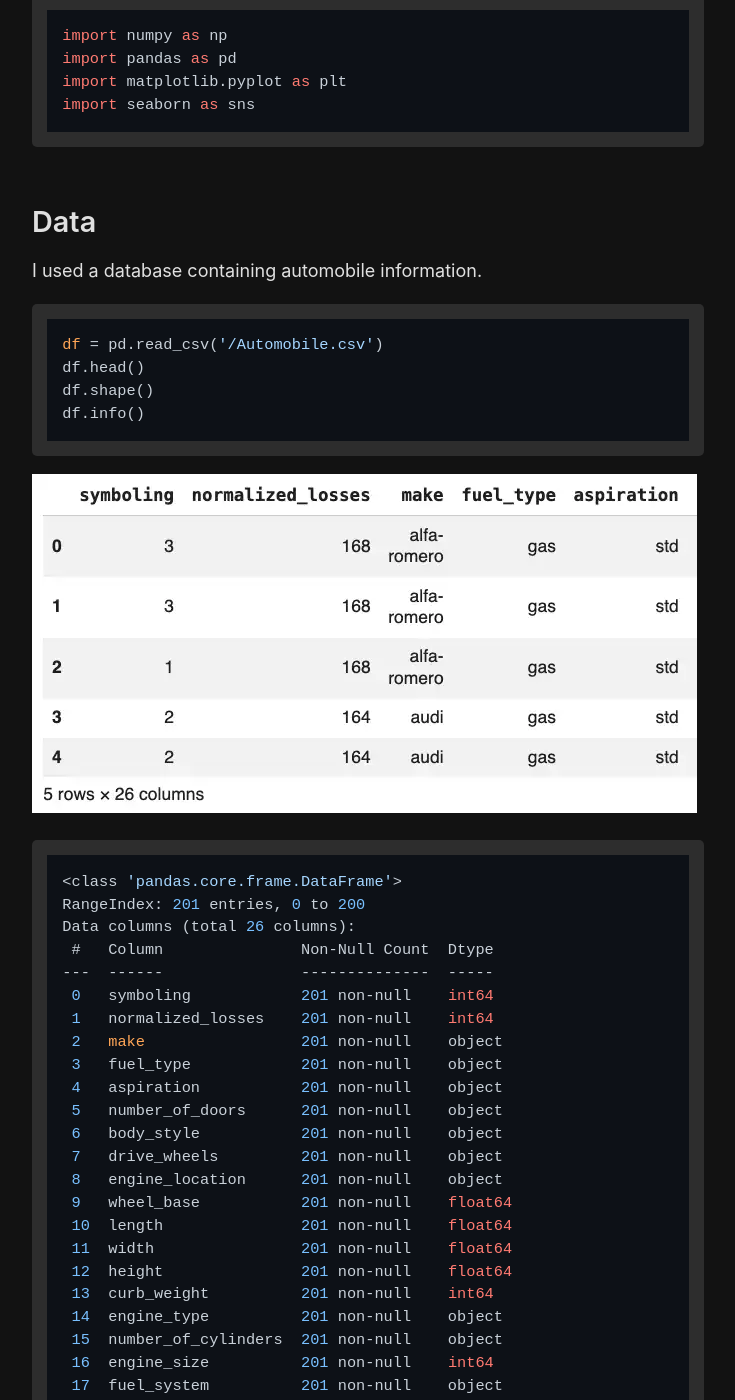
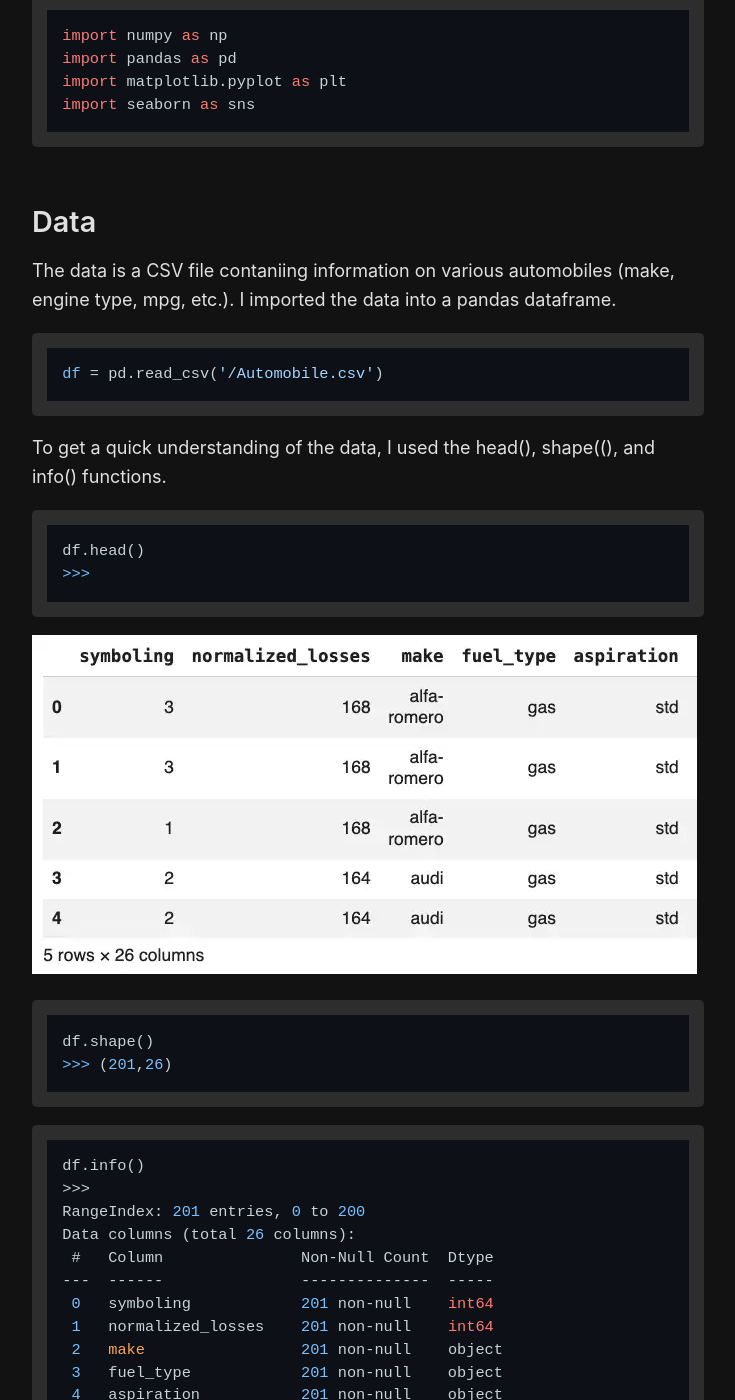
Before and after one commit to JNPyles/JNPyles.github.io, a Jekyll site: the page built from _posts/2024-02-18-Python-Data-Visualization.md, in a window 1280 px wide and 1400 px high, scrolled down 404 px. Shown: the whole window, without its empty margins (272-1007 px from the left). Built offline with Jekyll 4.4.1, drawn with Linux system fonts in a browser that asks for light colours; nearby versions of some CDN libraries.

Commit message:
Update 2024-02-18-Python-Data-Visualization.md

````diff
--- a/_posts/2024-02-18-Python-Data-Visualization.md
+++ b/_posts/2024-02-18-Python-Data-Visualization.md
@@ -18,18 +18,27 @@ import seaborn as sns
 ```
 
 # Data
-I used a database containing automobile information.
+The data is a CSV file contaniing information on various automobiles (make, engine type, mpg, etc.). I imported the data into a pandas dataframe.
+```
+df = pd.read_csv('/Automobile.csv')
+```
+
+To get a quick understanding of the data, I used the head(), shape((), and info() functions.
 
 ```
-df = pd.read_csv('/Automobile.csv')
 df.head()
-df.shape()
-df.info()
+>>>
 ```
 ![Automobile table head]({{ site.baseurl }}/assets/images/2024-02-18-Python-Data-Visualization/automobile-table-head.webp)
 
 ```
-<class 'pandas.core.frame.DataFrame'>
+df.shape()
+>>> (201,26)
+```
+
+```
+df.info()
+>>>
 RangeIndex: 201 entries, 0 to 200
 Data columns (total 26 columns):
  #   Column               Non-Null Count  Dtype
````
